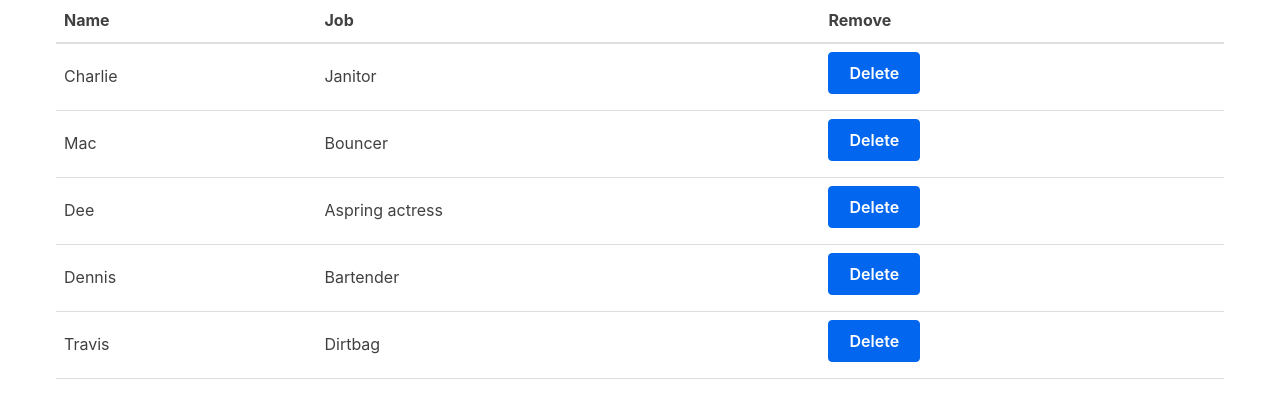
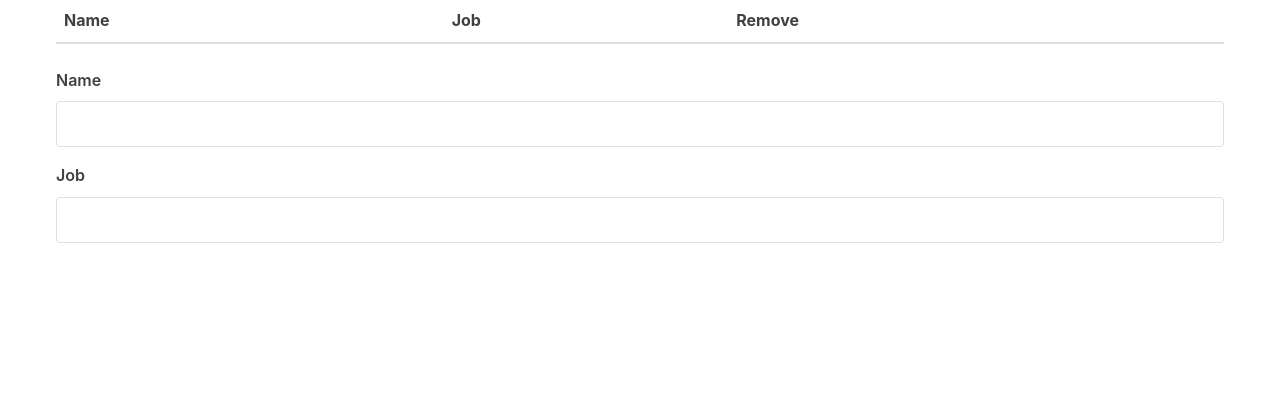
Before and after one commit to tbiehle/cs_307, a React (Vite) app in the folder packages/react-frontend/: page / in a window 1280 px wide. Shown: the top 418 px of the page. Built offline with nearby package versions, Linux system fonts and the light colour scheme.

Commit message:
added input table

```diff
--- /dev/null
+++ b/packages/react-frontend/src/Form.jsx
@@ -0,0 +1,38 @@
+import React, { useState } from "react";
+
+function Form() {
+  const [person, setPerson] = useState({
+    name: "",
+    job: ""
+  });
+
+  function handleChange(event) {
+    const {name, value} = event.target;
+    if (name === "job")
+      setPerson({name: person["name"], job: value});
+    else setPerson({ name: value, job: person["job"]});
+  }
+
+  return (
+    <form>
+      <label htmlFor="name">Name</label>
+      <input
+        type="text"
+        name="name"
+        id="name"
+        value={person.name}
+        onChange={handleChange}
+      />
+      <label htmlFor="job">Job</label>
+      <input
+        type="text"
+        name="job"
+        id="job"
+        value={person.job}
+        onChange={handleChange}
+      />
+    </form>
+  );
+}
+
+export default Form;
--- a/packages/react-frontend/src/myApp.jsx
+++ b/packages/react-frontend/src/myApp.jsx
@@ -1,29 +1,9 @@
 import React, { useState } from "react";
 import Table from "./Table";
+import Form from "./Form"
 
 function MyApp() {
-  const [characters, setCharacters] = useState([
-    {
-      name: "Charlie",
-      job: "Janitor"
-    },
-    {
-      name: "Mac",
-      job: "Bouncer"
-    },
-    {
-      name: "Dee",
-      job: "Aspring actress"
-    },
-    {
-      name: "Dennis",
-      job: "Bartender"
-    },
-    {
-      name: "Travis",
-      job: "Dirtbag"
-    }
-  ]);
+  const [characters, setCharacters] = useState([]);
 
   function removeOneCharacter(index) {
     const updated = characters.filter((character, i) => {
@@ -38,6 +18,7 @@
         characterData={characters}
         removeCharacter={removeOneCharacter}
       />
+      <Form />
     </div>
   );
 }
```
